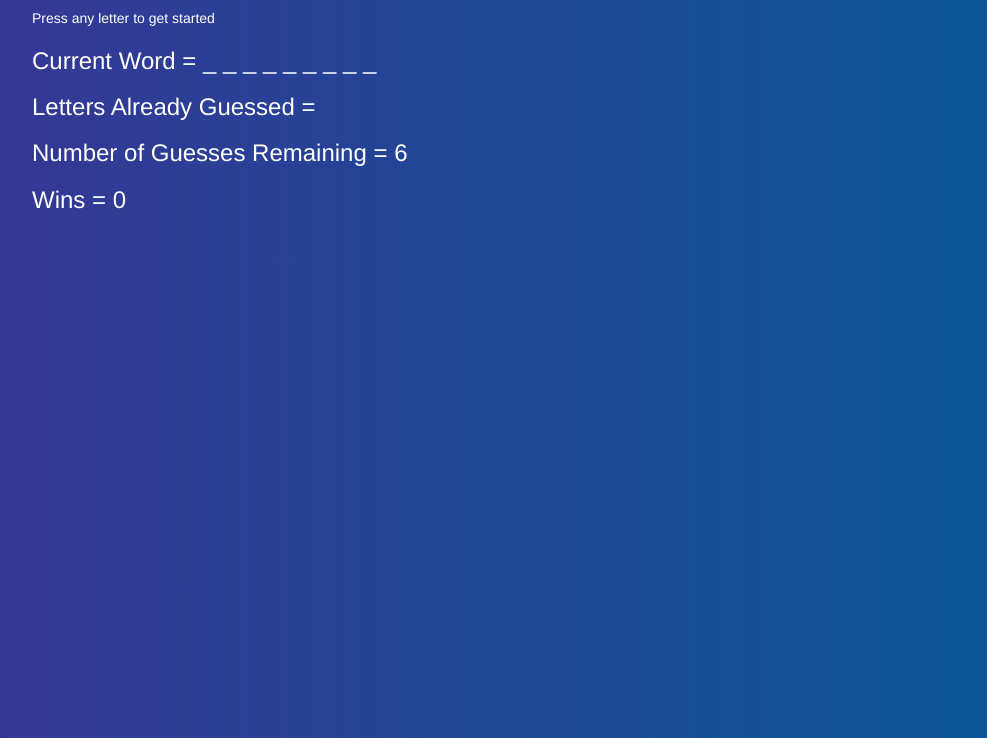
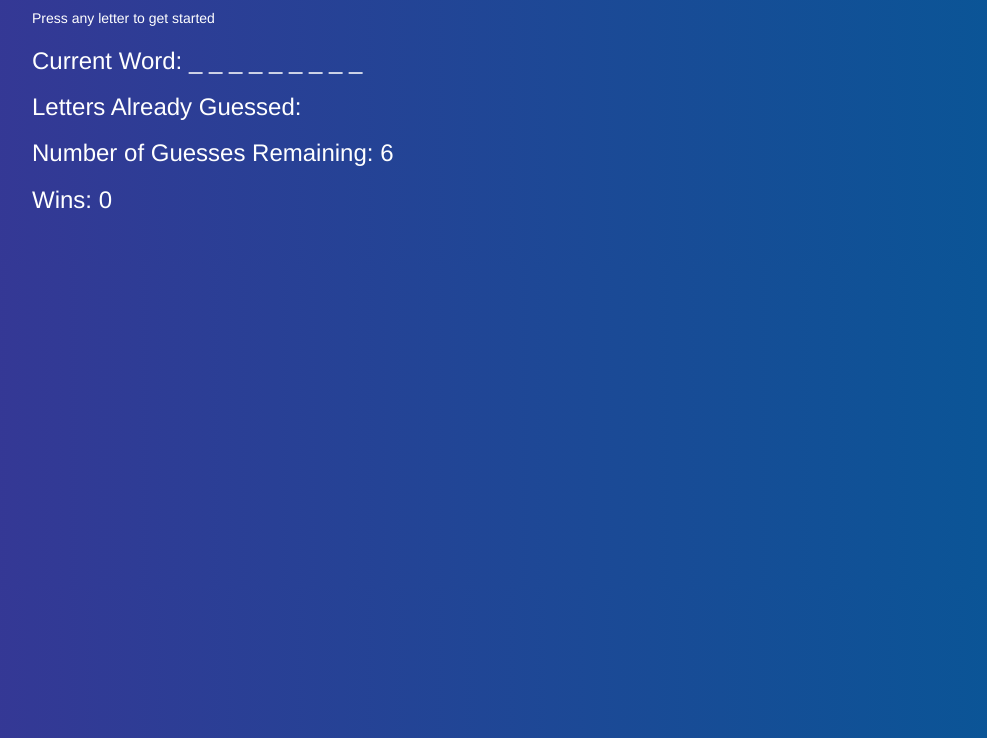
Before and after one commit to nsd32/hangman, a plain HTML site: page index.html in a window 1280 px wide. Shown: the part 62-800 px from the top of the page, without its empty margins (38-1025 px from the left). Drawn offline with nearby package versions, Linux system fonts and the light colour scheme.

Commit message:
made final minor changes to content

```diff
--- a/assets/javascript/gameObject.js
+++ b/assets/javascript/gameObject.js
@@ -9,7 +9,7 @@ var game = {
   winsCount: 0,
   missedGuessArray: [], // Missed guesses get appended to this array and displayed to the user
   usedLetterArray: [], // Will hold letters that are guessed AND aren't in the randomWord. Used to decrease guess count only if the key hasn't been selected yet.
-  wordInfoArray: [], // Will hold the selected nested array in gameArray
+  nestedArray: [], // Will hold the selected nested array in gameArray
   loserImage: "assets/images/loser.jpeg",
   winAudio: new Audio("assets/music/winner.mp3"),
   loseAudio: new Audio("assets/music/loser.mp3"),
@@ -63,12 +63,12 @@ var game = {
 
 };
 
-    game.wordInfoArray = game.gameArray[game.getRandomNumber()]; // Selecting a random nested array from gameArray
+    game.nestedArray = game.gameArray[game.getRandomNumber()]; // Selecting a random nested array from gameArray
 
-    game.randomWord = game.wordInfoArray[0]; // Selecting the first item in the nested array (randomWord)
+    game.randomWord = game.nestedArray[0]; // Selecting the first item in the nested array (randomWord)
     console.log(game.randomWord);
 
-    game.randomWordImage = game.wordInfoArray[1]; // Selecting the the second item in the nested array (image)
+    game.randomWordImage = game.nestedArray[1]; // Selecting the the second item in the nested array (image)
     console.log(game.randomWordImage);
 
     // Appending wordArray with a "_ " for each letter of randomWord
--- a/index.html
+++ b/index.html
@@ -15,10 +15,10 @@
 
         <div class="col-sm-7">
           <h1>Hangman!</h1><span>Press any letter to get started</span>
-          <h3>Current Word = <span id="word"></span></h3>
-          <h3>Letters Already Guessed = <span id="letters-guessed"></span></h3>
-          <h3>Number of Guesses Remaining = <span id="guess-remaining">6</span></h3>
-          <h3>Wins = <text id="wins">0</text></h3><br /><br />
+          <h3>Current Word: <span id="word"></span></h3>
+          <h3>Letters Already Guessed: <span id="letters-guessed"></span></h3>
+          <h3>Number of Guesses Remaining: <span id="guess-remaining">6</span></h3>
+          <h3>Wins: <text id="wins">0</text></h3><br /><br />
         </div>
 
         <div class="col-sm-5">
```
Also changed, not shown: 1 other file.
